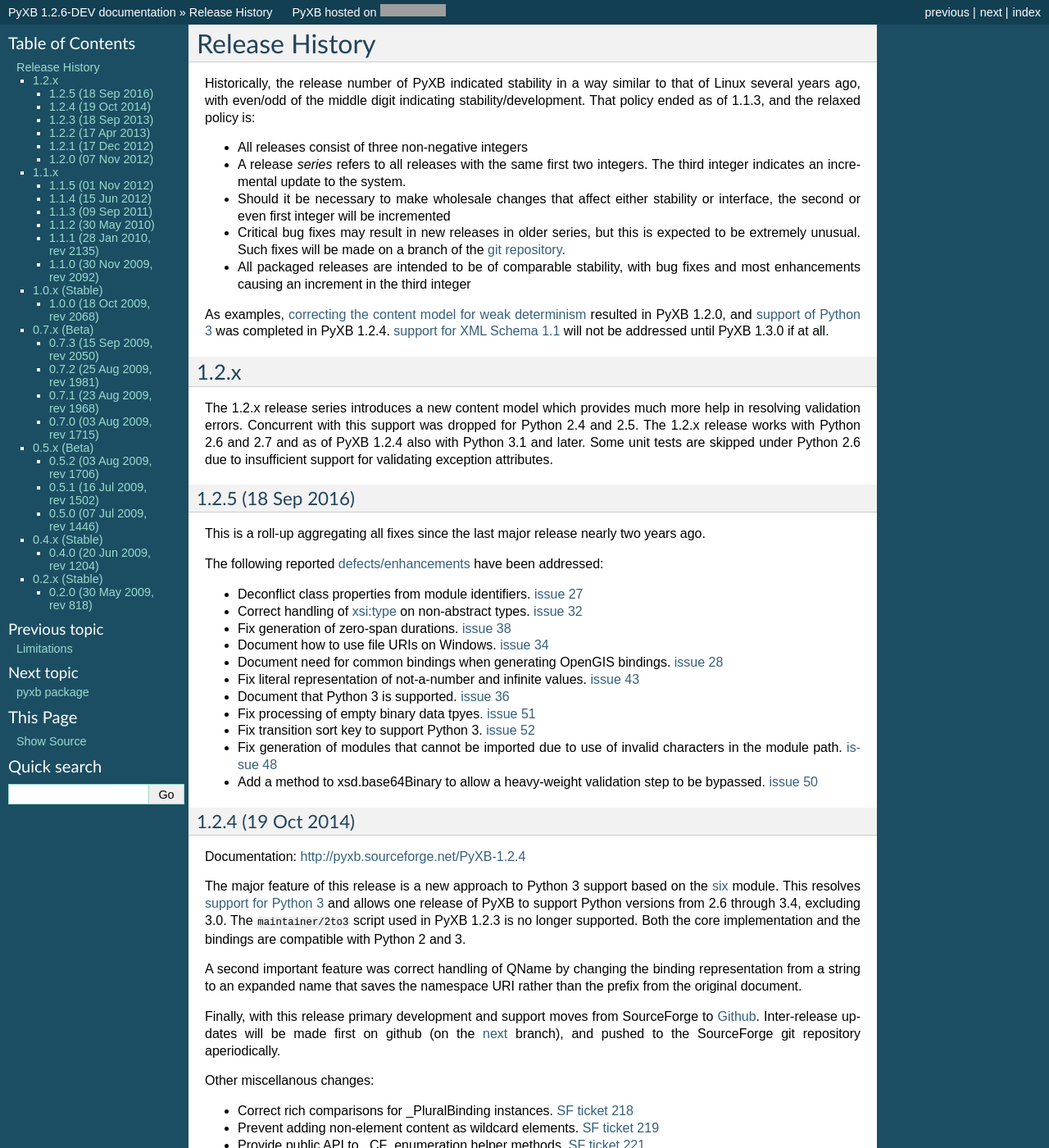
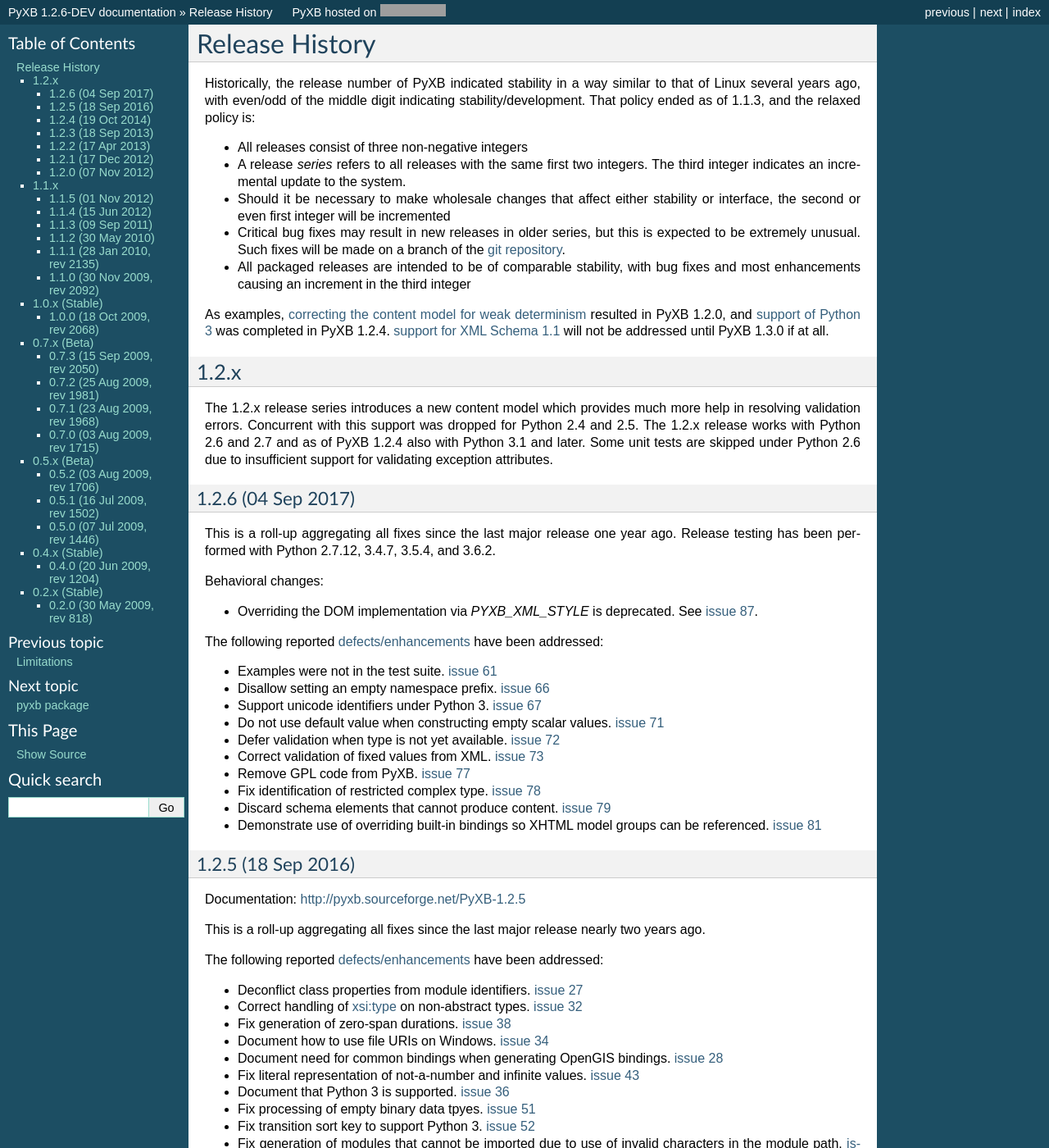
Before and after one commit to pabigot/pyxb, a Sphinx documentation site: the page built from doc/releases.txt, in a window 1280 px wide and 1400 px high. Shown: the whole window at 82% size. Built offline with Sphinx 7.4.7, drawn with Linux system fonts in a browser that asks for light colours; pages that are not in the unit, such as notebooks, are missing from menus; grey boxes are pictures that could not be loaded.

Commit message:
doc: update for release

```diff
--- a/doc/releases.txt
+++ b/doc/releases.txt
@@ -41,10 +41,41 @@
 skipped under Python 2.6 due to insufficient support for validating exception
 attributes.
 
+.. _pyxb-1.2.6:
+
+1.2.6 (04 Sep 2017)
+-------------------
+
+This is a roll-up aggregating all fixes since the last major release one year
+ago.  Release testing has been performed with Python 2.7.12, 3.4.7, 3.5.4, and
+3.6.2.
+
+Behavioral changes:
+
+- Overriding the DOM implementation via `PYXB_XML_STYLE` is deprecated.  See
+  :issue:`87`.
+
+The following reported `defects/enhancements
+<https://github.net/pabigot/pyxb/issues/>`_ have been addressed:
+
+- Examples were not in the test suite.  :issue:`61`
+- Disallow setting an empty namespace prefix. :issue:`66`
+- Support unicode identifiers under Python 3. :issue:`67`
+- Do not use default value when constructing empty scalar values. :issue:`71`
+- Defer validation when type is not yet available. :issue:`72`
+- Correct validation of fixed values from XML. :issue:`73`
+- Remove GPL code from PyXB. :issue:`77`
+- Fix identification of restricted complex type. :issue:`78`
+- Discard schema elements that cannot produce content. :issue:`79`
+- Demonstrate use of overriding built-in bindings so XHTML model groups can be
+  referenced. :issue:`81`
+
 .. _pyxb-1.2.5:
 
 1.2.5 (18 Sep 2016)
 -------------------
+
+Documentation: http://pyxb.sourceforge.net/PyXB-1.2.5
 
 This is a roll-up aggregating all fixes since the last major release nearly
 two years ago.
```
